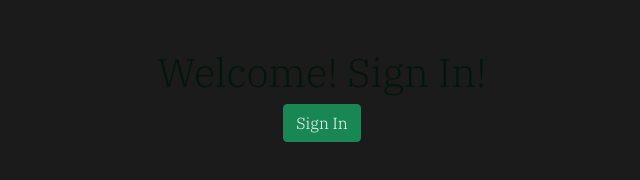
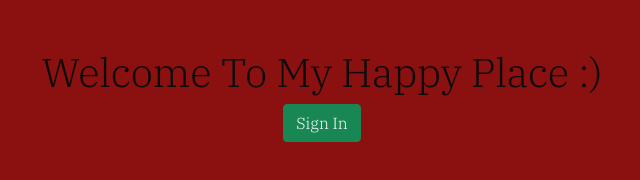
Before and after one commit to Nissa2424/NM-Find-My-Shoes-Capstone, a React app: page / in a window 1280 px wide. Shown: the whole page, without its empty margins (318-958 px from the left). Built offline with nearby package versions, Linux system fonts and the light colour scheme; some packages are replaced by stand-ins of ours; no server answers.

Commit message:
red styling

```diff
--- a/src/styles/index.scss
+++ b/src/styles/index.scss
@@ -2,8 +2,8 @@
 @import 'globals';
 @import url('https://fonts.googleapis.com/css2?family=IBM+Plex+Serif:wght@300&family=Sigmar+One&family=Teko:wght@300;400&display=swap');
 body {
-  background-color: #1b1b1b !important;
-  color: #04160c !important;
+  background-color: #8b1010 !important;
+  color: #0c0b0b !important;
   font-family: 'IBM Plex Serif', serif !important;
   font-family: 'Sigmar One', cursive ;
   font-family: 'Teko', sans-serif;
--- a/src/views/Homepage.js
+++ b/src/views/Homepage.js
@@ -15,7 +15,7 @@ background-position: center;
 export default function Homepage() {
   return (
     <HomeStyle>
-      <h1>Find My Shoes Homepage</h1>
+      <h1>Shoe Mania</h1>
       <img src="/NisShoe.jpg" alt="Lots of Shoes" width="800" />
       <h3>Too many to sort</h3>
     </HomeStyle>
--- a/src/views/SignIn.js
+++ b/src/views/SignIn.js
@@ -4,7 +4,7 @@ import { signInUser } from '../api/auth';
 export default function SignIn() {
   return (
     <div className="text-center mt-5">
-      <h1>Welcome! Sign In!</h1>
+      <h1>Welcome To My Happy Place :)</h1>
       <button type="button" className="btn btn-success" onClick={signInUser}>
         Sign In
       </button>
```
